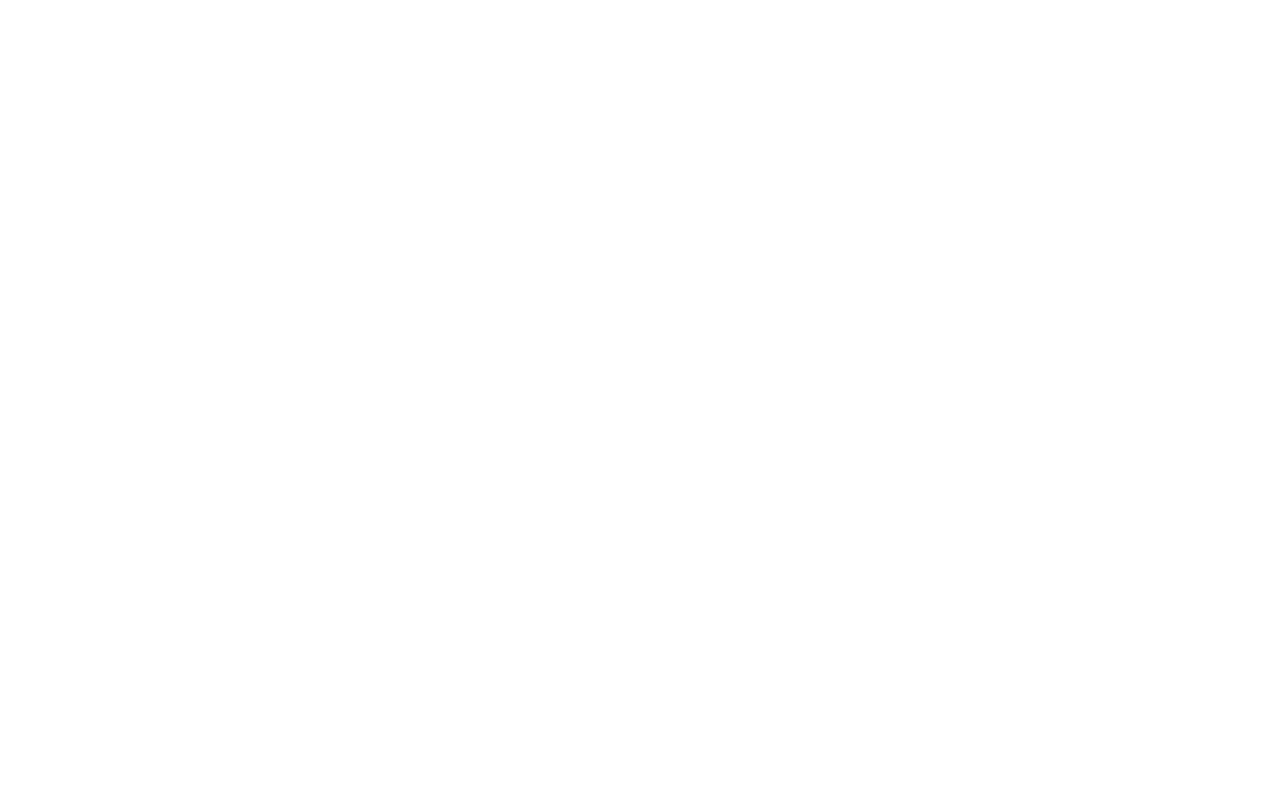
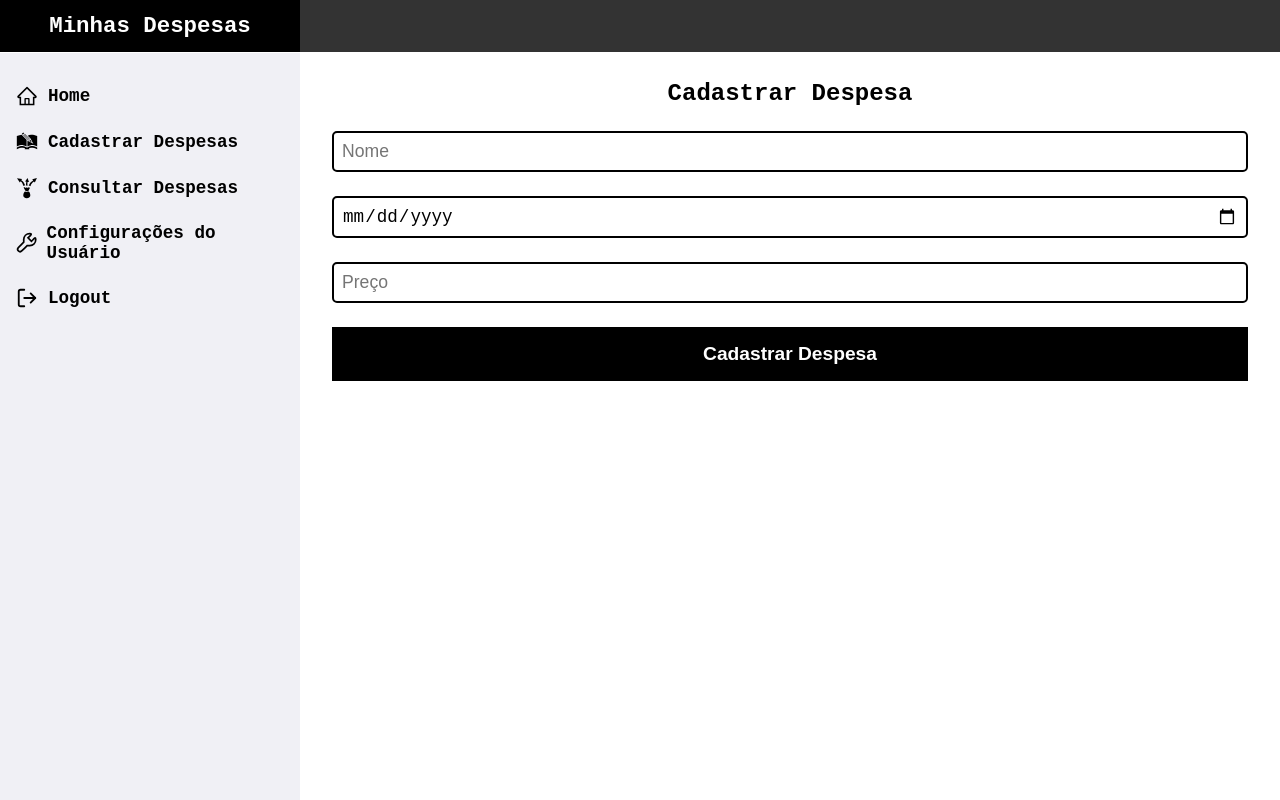
Before and after one commit to IAmUserUndefined/minhas-despesas-front-end, a React (Create React App) app: page /register-expenses in a window 1280 px wide. Before the commit this address had no page. Built offline with nearby package versions, Linux system fonts and the light colour scheme.

Commit message:
atualizar Aside, criar página de registro de despesas, atualizar provedor de menu e link da rota

```diff
--- a/src/components/Aside/index.jsx
+++ b/src/components/Aside/index.jsx
@@ -14,16 +14,32 @@
 const Aside = () => {
     const navigate = useNavigate();
     const handleLink = (link) => navigate(link);
-    const { left } = useMenu();
+    const { left, closeMenu } = useMenu();
 
     return (
         <>
             <ContainerAside left={left}>
                 <ul>
-                    <li onClick={() => handleLink("/home")}><AiOutlineHome /> Home</li>
-                    <li onClick={() => handleLink("/add-expenses")}><GiArchiveRegister /> Cadastrar Despesas</li>
-                    <li onClick={() => handleLink("/expenses")}><GiExpense /> Consultar Despesas</li>
-                    <li onClick={() => handleLink("/config-user")}><GrConfigure /> Configurações do Usuário</li>
+                    <li onClick={() => {
+                        closeMenu();
+                        handleLink("/home");
+                    }}><AiOutlineHome /> Home</li>
+
+                    <li onClick={() => {
+                        closeMenu();
+                        handleLink("/register-expenses");
+                    }}><GiArchiveRegister /> Cadastrar Despesas</li>
+
+                    <li onClick={() => {
+                        closeMenu();
+                        handleLink("/expenses");
+                    }}><GiExpense /> Consultar Despesas</li>
+
+                    <li onClick={() => {
+                        closeMenu();
+                        handleLink("/config-user");
+                    }}><GrConfigure /> Configurações do Usuário</li>
+
                     <li onClick={() => handleLink("/")}><FiLogOut /> Logout</li>
                 </ul>
 
--- /dev/null
+++ b/src/pages/RegisterExpense/index.jsx
@@ -0,0 +1,32 @@
+import React from 'react';
+
+import Header from "../../components/Header";
+import Aside from "../../components/Aside";
+import ContainerMain from "../../components/ContainerMain";
+import Form from "../../styles/form";
+import FormInput from "../../components/FormInput/index";
+import Button from "../../components/Button/index";
+
+const RegisterExpense = () => {
+    return (
+        <>
+            <Header />
+            <Aside />
+            <ContainerMain>
+                <Form name="expense">
+
+                    <h2>Cadastrar Despesa</h2>
+
+                    <FormInput type="text" placeholder="Nome" name="expenseName" />
+                    <FormInput type="date" placeholder="Data de Vencimento" name="dueDate" />
+                    <FormInput type="number" placeholder="Preço" min="0" name="price" />
+
+                    <Button>Cadastrar Despesa</Button>
+
+                </Form>
+            </ContainerMain>
+        </>
+     );
+}
+
+export default RegisterExpense;
--- a/src/providers/MenuProvider.js
+++ b/src/providers/MenuProvider.js
@@ -4,10 +4,10 @@
 const MenuContext = createContext();
 
 export const MenuProvider = ({ children }) => {
-    const { left, icon } = hook();
+    const { left, icon, closeMenu } = hook();
 
     return(
-        <MenuContext.Provider value={{ left, icon }}>
+        <MenuContext.Provider value={{ left, icon, closeMenu }}>
             {children}
         </MenuContext.Provider>
     );
--- a/src/providers/hooks/useMenu.js
+++ b/src/providers/hooks/useMenu.js
@@ -13,7 +13,12 @@
         setLeft(0);
     };
 
-    return { left, icon }
+    const closeMenu = () => {
+        setIcon(<AiOutlineMenu onClick={() => showMenu()} />);
+        setLeft(`${-1000}px`);
+    }
+
+    return { left, icon, closeMenu }
 }
 
 export default useMenu;
--- a/src/routes.js
+++ b/src/routes.js
@@ -7,6 +7,7 @@
 import VerifyEmail from "./pages/VerifyEmail";
 import VerifyEmailUpdate from "./pages/VerifyEmailUpdate";
 import ConfigUser from "./pages/ConfigUser";
+import RegisterExpense from "./pages/RegisterExpense";
 
 export const AppRoutes = () => {
     return(
@@ -18,6 +19,7 @@
                 <Route path="/forget-password" element={<ForgetPassword />} exact />
                 <Route path="/recover-password" element={<RecoverPassword />} exact />
                 <Route path="/update-email" element={<VerifyEmailUpdate />} exact />
+                <Route path="/register-expenses" element={<RegisterExpense />} exact />
                 <Route path="/config-user" element={<ConfigUser />} exact />
             </Routes>
         </>
```
